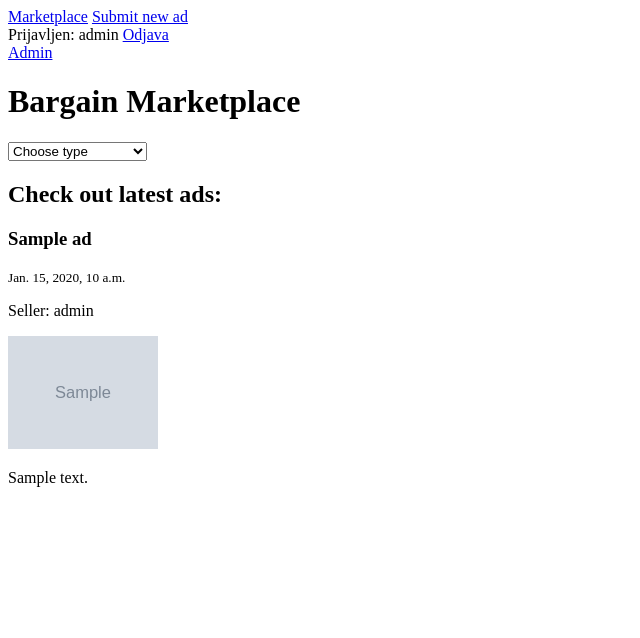
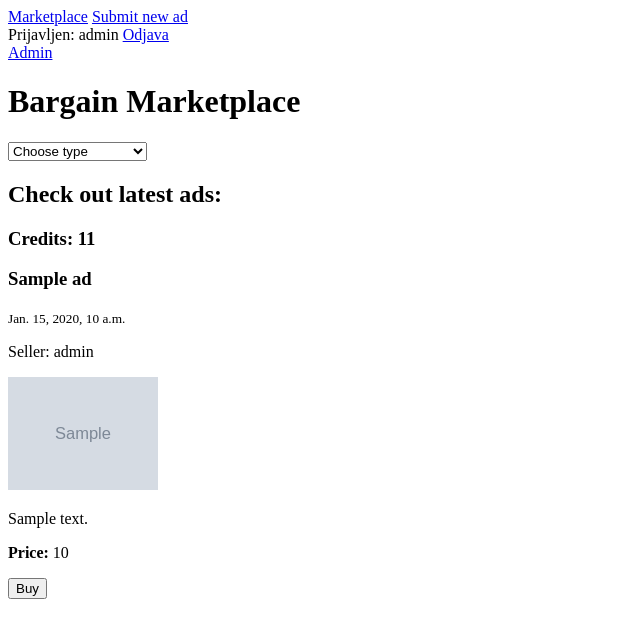
Before and after one commit to filip7557/django-marketplace, a Django app: page / in a window 1280 px wide. Shown: the top 638 px of the page, without its empty margins (0-640 px from the left). Run offline with Django 4.2, Linux system fonts and the light colour scheme; a user stored in the database is signed in; data comes from the database, SQL or seed files in the repository; tables that the repository leaves empty hold one stand-in row (values such as "Sample post"); grey boxes marked "Sample" are stand-in pictures.

Commit message:
Add buy functionality

```diff
--- a/marketplace/templates/marketplace/home.html
+++ b/marketplace/templates/marketplace/home.html
@@ -16,6 +16,9 @@
 </div>
 <div>
     <h2>Check out latest ads:</h2>
+    {% if request.user.is_authenticated %}
+    <h3>Credits: {{ user.credits }}</h3>
+    {% endif %}
     {% for ad in ads %}
         <div>
             <h3>{{ ad.title }}</h3>
@@ -23,7 +26,12 @@
             <p>Seller: {{ ad.seller }}</p>
             <img src="{{ ad.image }}" style="width: 150px;">
             <p>{{ ad.desc }}</p>
-            <!--treba dodati tipku za kupnju i tu funkcionalnost-->
+            <p><b>Price:</b> {{ ad.price }}</p>
+            <form action="{% url 'marketplace:buy'%}" method="post">
+                <input type="hidden" name="id" value="{{ ad.id }}">
+                <input type="submit" value="Buy">
+                {% csrf_token %}
+            </form>
             </div>
     {% empty %}
         <p>No ads fitting your filter.</p>
--- a/marketplace/urls.py
+++ b/marketplace/urls.py
@@ -1,8 +1,9 @@
 from django.urls import path
-from marketplace.views import new
+from marketplace.views import new, buy
 
 
 app_name = "marketplace"
 urlpatterns = [
-    path("new", new, name="new")
+    path("new", new, name="new"),
+    path("buy", buy, name="buy"),
 ]
--- a/marketplace/views.py
+++ b/marketplace/views.py
@@ -1,18 +1,39 @@
-from django.shortcuts import render
+from django.http import HttpResponseRedirect
+from django.shortcuts import get_object_or_404, render
 from django.urls import reverse
-from .models import Ad
+from .models import Ad, MarketplaceUser
 
 # Create your views here.
 def home(request):
     sort = request.GET.get('filter', 'all')
     if(sort=='all'):
-        ads = Ad.objects.order_by("-pub_date")
+        ads = filter(lambda ad: ad.isActive, Ad.objects.order_by("-pub_date"))
     else:
-        ads = filter(lambda ad: ad.type == sort, Ad.objects.order_by("-pub_date"))
+        ads = filter(lambda ad: ad.type == sort and ad.isActive, Ad.objects.order_by("-pub_date"))
+    if request.user.is_authenticated:
+        user = get_object_or_404(MarketplaceUser, pk=request.user.id)
+    else:
+        user = request.user
     context = {
         'ads': ads,
+        'user': user,
     }
     return render(request, 'marketplace/home.html', context)
 
+def buy(request):
+    if not request.user.is_authenticated:
+        return HttpResponseRedirect(reverse('login'))
+    if request.method=="POST":
+        id=request.POST['id']
+        ad = get_object_or_404(Ad, pk=id)
+        user = get_object_or_404(MarketplaceUser, pk=request.user.id)
+        if user.credits >= ad.price:
+            ad.isActive = False
+            ad.save()
+            user.credits -= ad.price
+            user.save()
+            #maybe add purchase model so we can save purchases
+    return HttpResponseRedirect(reverse('home'))
+
 def new(request): #treba ga napraviti
     return reverse('home')
```
